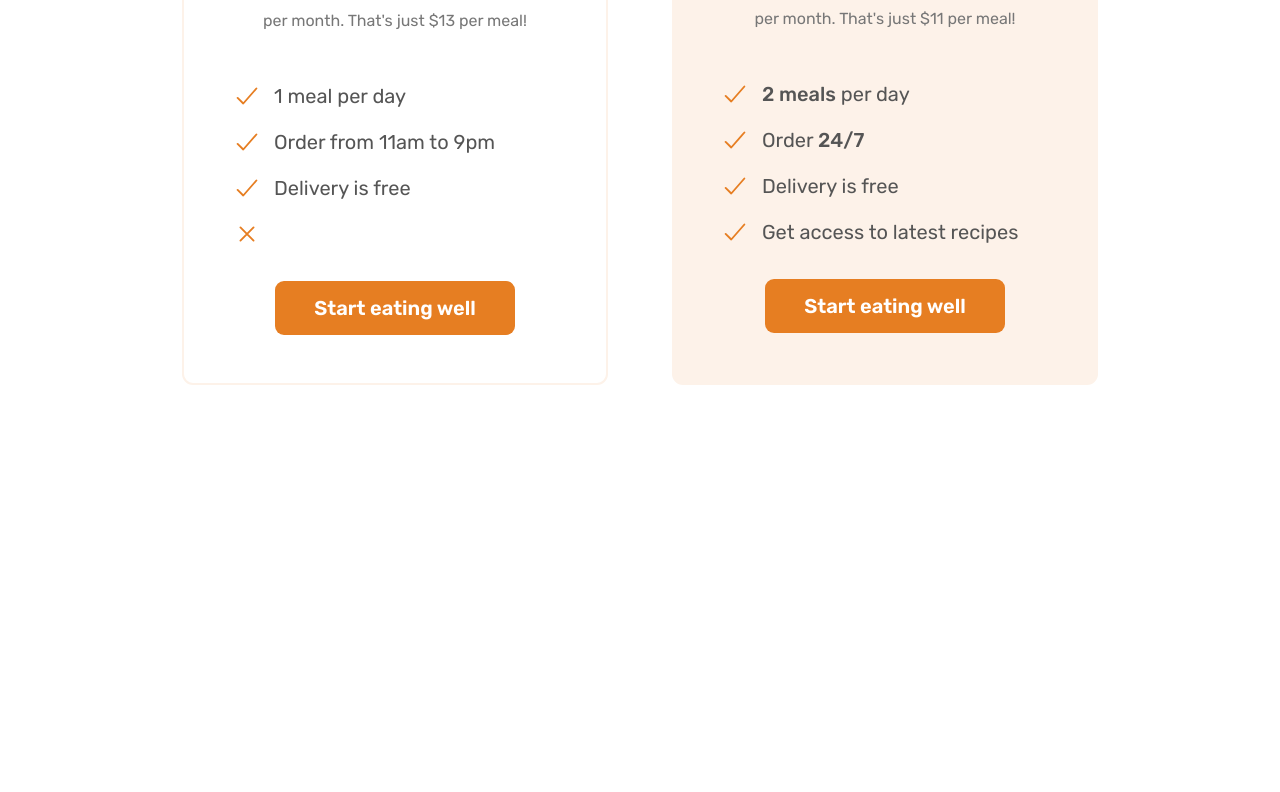
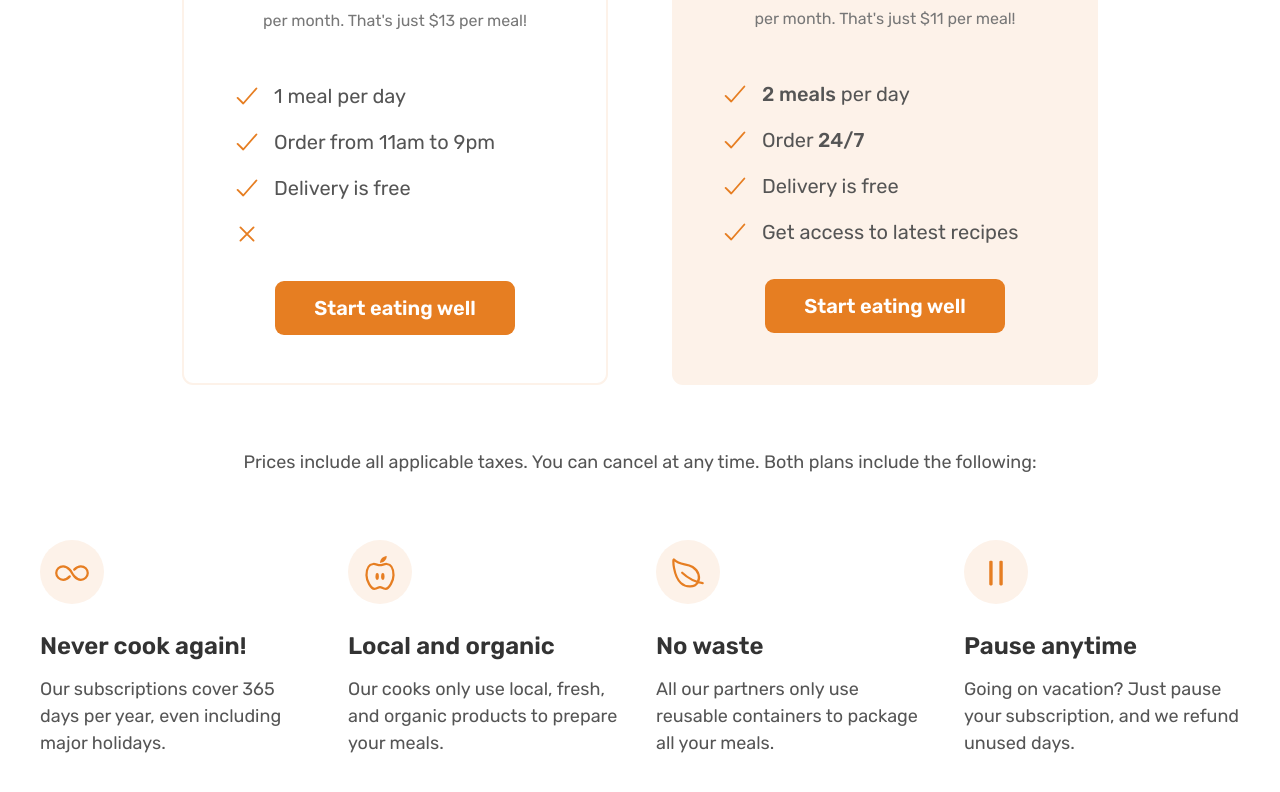
Before and after one commit to grvassil/omnifood, a plain HTML site: page index.html in a window 1280 px wide. Shown: the part 4945-5737 px from the top of the page. Before the commit the page ends 5394 px from the top, so only its background shows below. Drawn offline with nearby package versions, Linux system fonts and the light colour scheme.

Commit message:
completed section pricing

```diff
--- a/css/style.css
+++ b/css/style.css
@@ -90,6 +90,11 @@ html {
   grid-template-columns: repeat(3, 1fr);
   row-gap: 3.2rem;
   column-gap: 4.8rem;
+}
+.grid-4cols {
+  grid-template-columns: repeat(4, 1fr);
+  row-gap: 3.2rem;
+  column-gap: 3.2rem;
 }
 
 .text-center {
@@ -571,6 +576,20 @@ figcaption {
 
 .pricing-plan-complete {
   background-color: var(--primary-color-tint);
+  position: relative;
+  overflow: hidden;
+}
+.pricing-plan-complete::after {
+  content: 'best value';
+  position: absolute;
+  top: 30px;
+  right: -50px;
+  background-color: #ffe066;
+  padding: 0.4rem 4.8rem;
+  text-transform: uppercase;
+  font-size: 1.6rem;
+  font-weight: 600;
+  transform: rotate(45deg);
 }
 
 .pricing-plan-title {
@@ -603,3 +622,34 @@ figcaption {
 .meals-list {
   margin-bottom: 3.2rem;
 }
+
+.pricing-text {
+  font-size: 1.8rem;
+}
+
+.feature-icon {
+  color: var(--primary-color);
+  font-size: 3.6rem;
+  display: block;
+  background-color: var(--primary-color-tint);
+  padding: 1.2rem;
+  width: 6.4rem;
+  height: 6.4rem;
+  border-radius: 50%;
+  margin-bottom: 2.4rem;
+  text-align: center;
+}
+
+.feature-heading {
+  font-size: 2.4rem;
+  font-weight: 600;
+  margin-bottom: 1.2rem;
+  color: var(--text-color);
+}
+
+.feature-text {
+  font-size: 1.8rem;
+  font-weight: 400;
+  line-height: 1.5;
+  color: var(--text-color-light);
+}
--- a/index.html
+++ b/index.html
@@ -418,6 +418,56 @@
             <a href="#" class="nav-link btn-lg">Start eating well</a>
           </div>
         </div>
+
+        <div class="container text-center">
+          <p class="pricing-text">
+            Prices include all applicable taxes. You can cancel at any time.
+            Both plans include the following:
+          </p>
+        </div>
+
+        <div class="container grid grid-4cols">
+          <div class="feature">
+            <div class="feature-icon">
+              <ion-icon name="infinite-outline"></ion-icon>
+            </div>
+            <div class="feature-heading">Never cook again!</div>
+            <div class="feature-text">
+              Our subscriptions cover 365 days per year, even including major
+              holidays.
+            </div>
+          </div>
+          <div class="feature">
+            <div class="feature-icon">
+              <ion-icon name="nutrition-outline"></ion-icon>
+            </div>
+            <div class="feature-heading">Local and organic</div>
+            <div class="feature-text">
+              Our cooks only use local, fresh, and organic products to prepare
+              your meals.
+            </div>
+          </div>
+          <div class="feature">
+            <div class="feature-icon">
+              <ion-icon name="leaf-outline"></ion-icon>
+            </div>
+            <div class="feature-heading">No waste</div>
+            <div class="feature-text">
+              All our partners only use reusable containers to package all your
+              meals.
+            </div>
+          </div>
+          <div class="feature">
+            <div class="feature-icon">
+              <ion-icon name="pause-outline"></ion-icon>
+            </div>
+            <div class="feature-heading">Pause anytime</div>
+            <div class="feature-text">
+              Going on vacation? Just pause your subscription, and we refund
+              unused days.
+            </div>
+          </div>
+        </div>
       </section>
     </main>
     <footer></footer>
```
